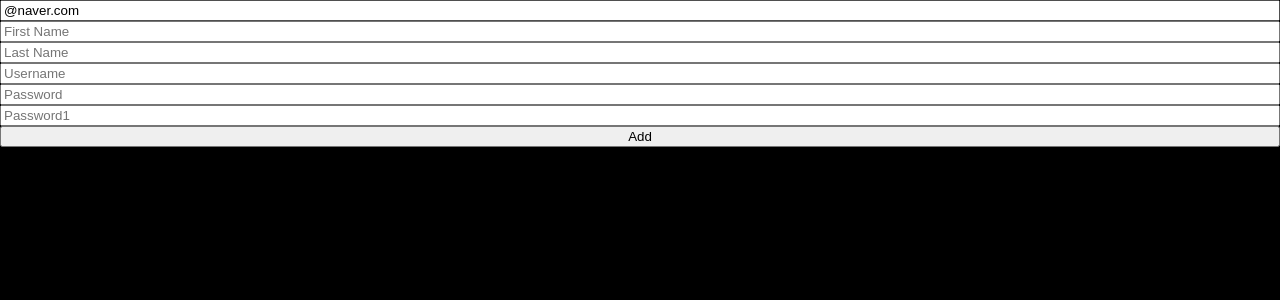
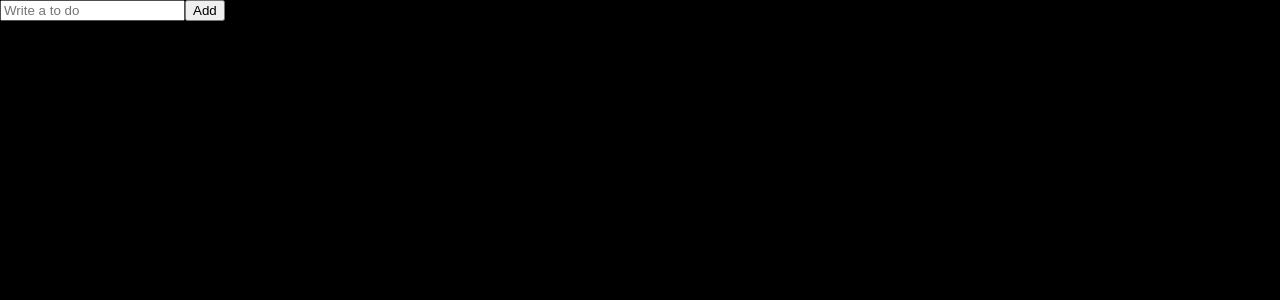
Before and after one commit to wlarkspur/react-master-wlarkspur-2, a React (Create React App) app: page / in a window 1280 px wide. Shown: the top 300 px of the page. Built offline with nearby package versions, Linux system fonts and the light colour scheme.

Commit message:
To Da setting

```diff
--- a/src/ToDoList.tsx
+++ b/src/ToDoList.tsx
@@ -1,136 +1,23 @@
-import { useState } from "react";
-
 import { useForm } from "react-hook-form";
 
-/* function ToDoList() {
-  const [toDo, setToDo] = useState("");
-  const [toDoError, setToDoError] = useState("");
-  const onChange = (event: React.FormEvent<HTMLInputElement>) => {
-    const {
-      currentTarget: { value },
-    } = event;
-    setToDoError("");
-    setToDo(value);
-  };
-  const onSubmit = (event: React.FormEvent<HTMLFormElement>) => {
-    event.preventDefault();
-    if (toDo.length < 10) {
-      return setToDoError("To do should be longer");
-    }
-    console.log("submit");
+interface IForm {
+  toDo: string;
+}
+
+function ToDoList() {
+  const { register, handleSubmit, setValue } = useForm<IForm>();
+  const handleValid = (data: IForm) => {
+    console.log("add to do ", data.toDo);
+    setValue("toDo", "");
   };
   return (
     <div>
-      <form onSubmit={onSubmit}>
+      <form onSubmit={handleSubmit(handleValid)}>
         <input
-          onChange={onChange}
-          value={toDo}
-          type="text"
+          {...register("toDo", { required: "Please write a To Do" })}
           placeholder="Write a to do"
         />
         <button>Add</button>
-        {toDoError !== "" ? toDoError : null}
-      </form>
-    </div>
-  );
-} */
-
-interface IForm {
-  email: string;
-  firstName: string;
-  lastName: string;
-  username: string;
-  password: string;
-  password1: string;
-  extraError?: string;
-}
-
-function ToDoList() {
-  const {
-    register,
-    handleSubmit,
-    formState: { errors },
-    setError,
-  } = useForm<IForm>({
-    defaultValues: {
-      email: "@naver.com",
-    },
-  });
-  const onValid = (data: IForm) => {
-    if (data.password !== data.password1) {
-      setError(
-        "password1",
-        { message: "Password are not the same" }
-        //{ shouldFocus: true }
-      );
-    }
-    //setError("extraError", { message: "Server offline" });
-  };
-
-  return (
-    <div>
-      <form
-        style={{ display: "flex", flexDirection: "column" }}
-        onSubmit={handleSubmit(onValid)}
-      >
-        <input
-          {...register("email", {
-            required: "Email is required",
-            pattern: {
-              value: /^[A-Za-z0-9._%+-]+@naver.com/g,
-              message: "Only naver.com emails allowed",
-            },
-          })}
-          placeholder="Email"
-        />
-        <span>{errors?.email?.message as string}</span>
-        <input
-          {...register("firstName", {
-            required: "Write here!",
-            validate: {
-              noFuck: (value) =>
-                value.includes("fuck") ? "no fuck allowed" : true,
-              noSex: (value) =>
-                value.includes("sex") ? "no sex allowed" : true,
-            },
-          })}
-          placeholder="First Name"
-        />
-        <span>{errors?.firstName?.message as string}</span>
-        <input
-          {...register("lastName", { required: "Write here!" })}
-          placeholder="Last Name"
-        />
-        <span>{errors?.lastName?.message as string}</span>
-        <input
-          {...register("username", { required: "Write here!", minLength: 10 })}
-          placeholder="Username"
-        />
-        <span>{errors?.username?.message as string}</span>
-        <input
-          {...register("password", {
-            required: "Password is required",
-            minLength: {
-              value: 5,
-              message: "Your password is too short",
-            },
-          })}
-          placeholder="Password"
-        />
-        <span>{errors?.password?.message as string}</span>
-        <input
-          {...register("password1", {
-            required: "Password1 is required",
-            minLength: {
-              value: 5,
-              message: "Your password1 is too short",
-            },
-          })}
-          placeholder="Password1"
-        />
-        <span>{errors?.password1?.message as string}</span>
-        <button>Add</button>
-        <span>{errors?.extraError?.message as string}</span>
       </form>
     </div>
   );
```
